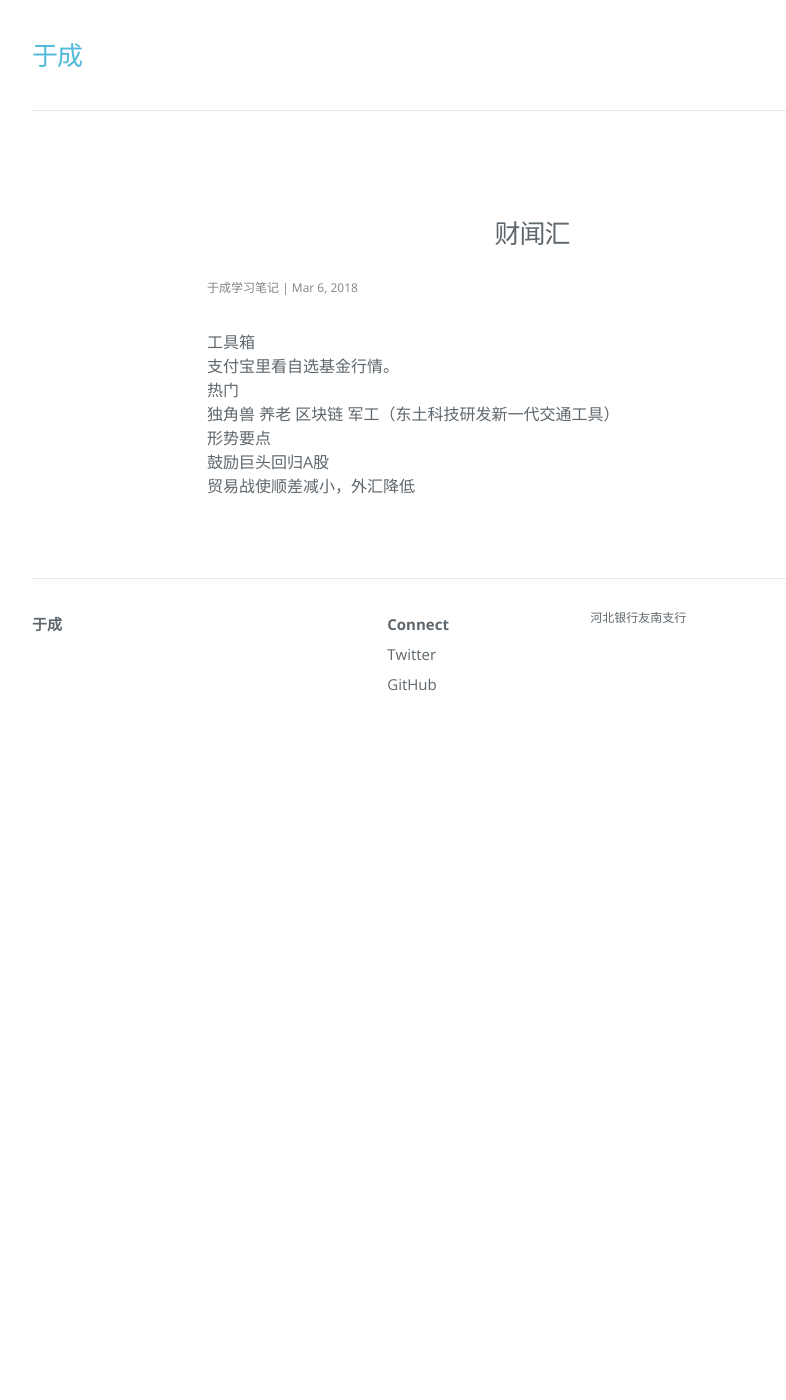
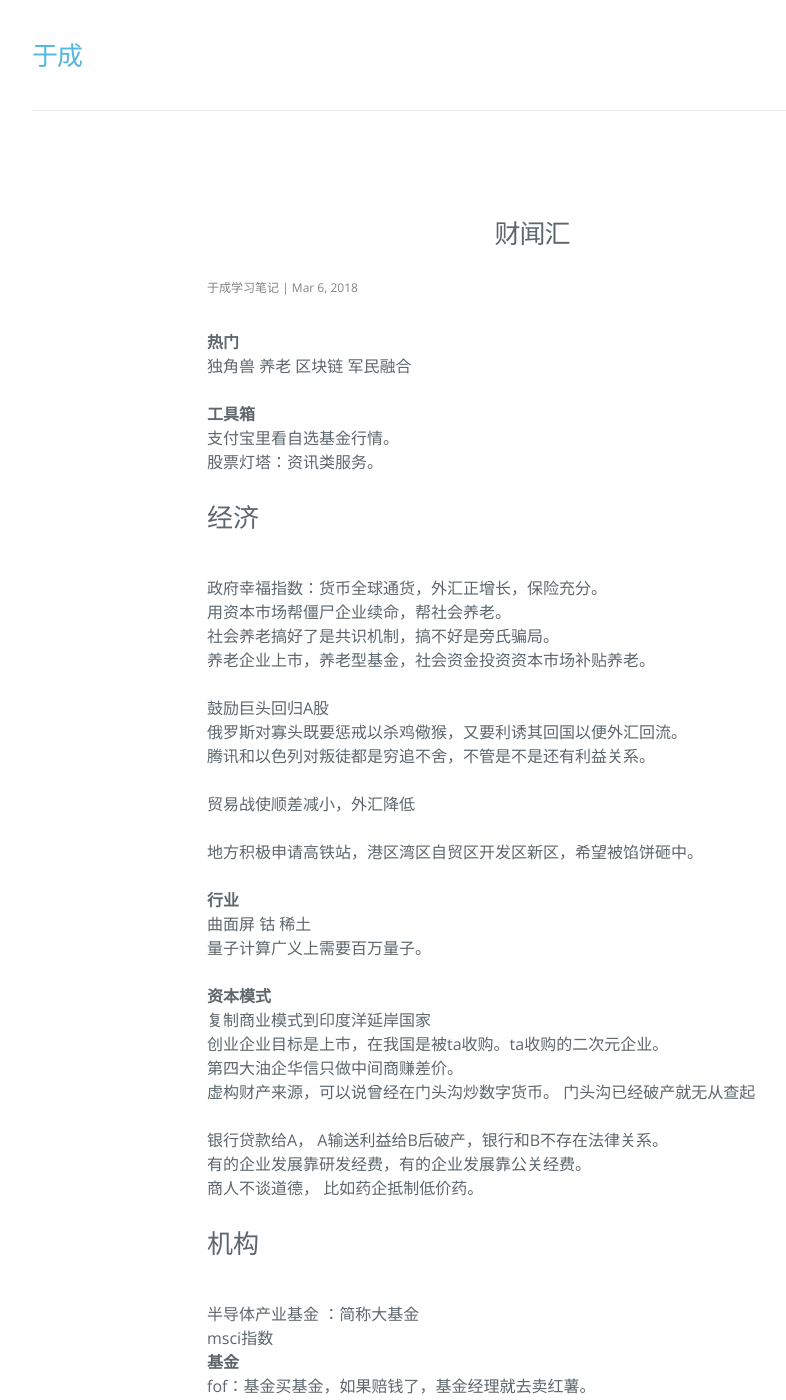
Before and after one commit to hebbank/jekyll, a Jekyll site: the page built from _posts/2018-03-06-cwh.md, in a window 1280 px wide and 1400 px high. Shown: the whole window, without its empty margins (108-894 px from the left). Built offline with Jekyll 4.4.1, drawn with Linux system fonts in a browser that asks for light colours; nearby versions of some CDN libraries; some of the changed text lies outside the part shown.

Commit message:
Update 财闻汇

```diff
--- a/_posts/2018-03-06-cwh.md
+++ b/_posts/2018-03-06-cwh.md
@@ -4,10 +4,54 @@ layout: post
 categories: 财闻汇
 tags: ''
 ---
-工具箱
+**热门**
+独角兽 养老  区块链  军民融合
+
+**工具箱**
 支付宝里看自选基金行情。
-热门
-独角兽 养老  区块链  军工（东土科技研发新一代交通工具）
-形势要点
+股票灯塔：资讯类服务。
+
+### 经济
+政府幸福指数：货币全球通货，外汇正增长，保险充分。
+用资本市场帮僵尸企业续命，帮社会养老。
+社会养老搞好了是共识机制，搞不好是旁氏骗局。
+养老企业上市，养老型基金，社会资金投资资本市场补贴养老。
+
 鼓励巨头回归A股
+俄罗斯对寡头既要惩戒以杀鸡儆猴，又要利诱其回国以便外汇回流。
+腾讯和以色列对叛徒都是穷追不舍，不管是不是还有利益关系。
+
 贸易战使顺差减小，外汇降低
+
+地方积极申请高铁站，港区湾区自贸区开发区新区，希望被馅饼砸中。
+
+**行业**
+曲面屏 钴 稀土
+量子计算广义上需要百万量子。
+
+**资本模式**
+复制商业模式到印度洋延岸国家
+创业企业目标是上市，在我国是被ta收购。ta收购的二次元企业。
+第四大油企华信只做中间商赚差价。
+虚构财产来源，可以说曾经在门头沟炒数字货币。 门头沟已经破产就无从查起
+
+银行贷款给A， A输送利益给B后破产，银行和B不存在法律关系。
+有的企业发展靠研发经费，有的企业发展靠公关经费。
+商人不谈道德， 比如药企抵制低价药。
+
+### 机构
+半导体产业基金 ：简称大基金
+msci指数
+**基金**
+fof：基金买基金，如果赔钱了，基金经理就去卖红薯。
+保本基金年化稳定在6%以内，
+基金使用大数据调研和操作。
+互联网巨头低费率因为轻资产  但服务不轻
+
+**银行**
+
+非核心系统上云率  撒币引流
+
+
+**股票咨询**
+大户找人抬轿，把信息告诉中介再传给散户，散户虽然已经追不上，但是相信中介所说的 ，就加入会员了。
```
